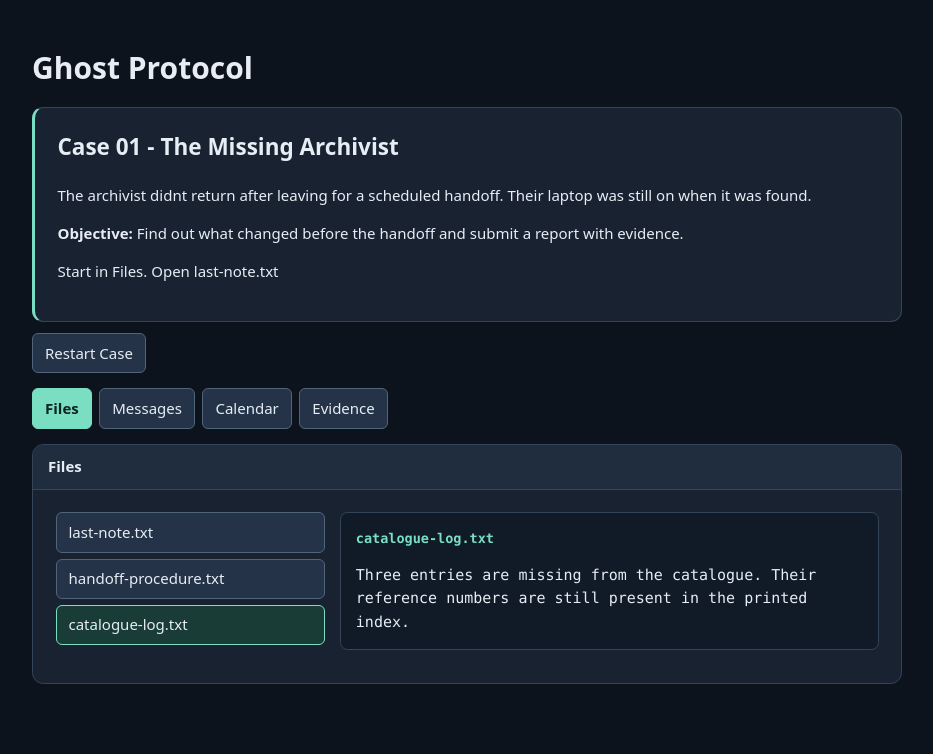
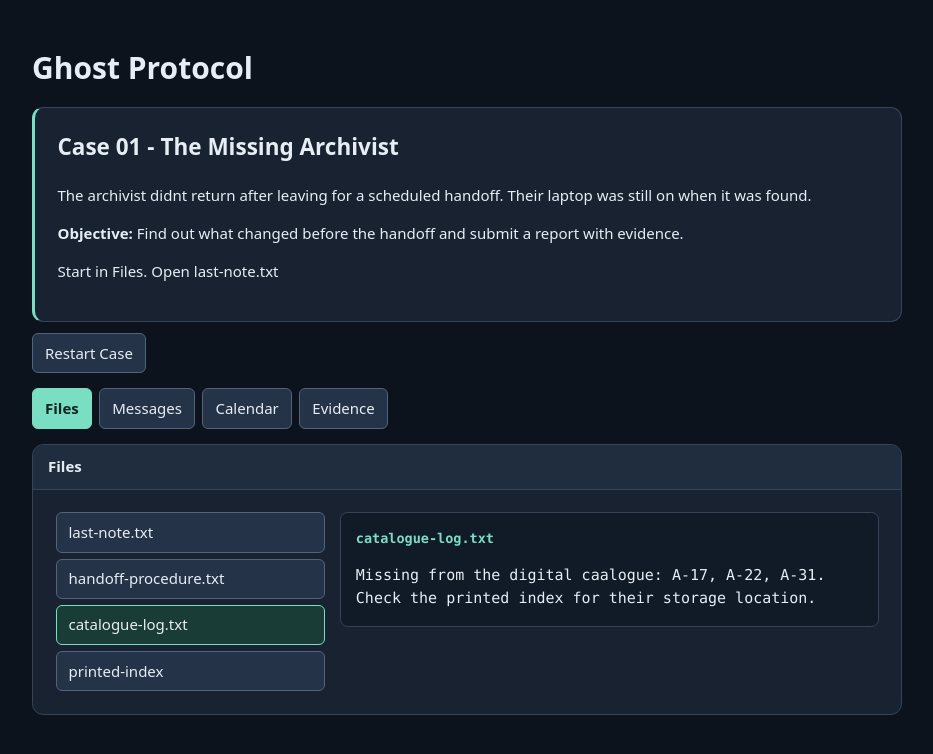
Before and after one commit to abhinavsairam78/Ghost-Protocol, a React (Vite) app: page / in a window 1280 px wide. Both pictures are taken after a click on the button "catalogue-log.txt". Shown: the top 754 px of the page, without its empty margins (173-1106 px from the left). Built offline with nearby package versions, Linux system fonts and the light colour scheme.

Commit message:
feat: implement desktop application interface and first case data structure

```diff
--- a/src/App.tsx
+++ b/src/App.tsx
@@ -24,6 +24,7 @@ export default function App() {
   const [savedEvidenceIds, setSavedEvidenceIds] = useState(
     initialProgress.savedEvidenceIds ?? [],
   );
+  const [catalogueFeedback, setCatalogueFeedback] = useState('');
   const [testedTheoryId, setTestedTheoryId] = useState(
     initialProgress.testedTheoryId ?? null,
   );
@@ -55,7 +56,7 @@ export default function App() {
     reportEnding,
   ]);
 
-  const { document: caseDocument, message, meeting, theories, recoveredDraft, endings, briefing, archiveDocuments, } = firstCase;
+  const { document: caseDocument, message, meeting, theories, recoveredDraft, endings, briefing, archiveDocuments, catalogueCheck, } = firstCase;
   const archiveFiles = [caseDocument, ...archiveDocuments];
   const selectedDocument = archiveFiles.find(
     (file) => file.id === selectedDocumentId,
@@ -70,6 +71,7 @@ export default function App() {
   }
   const revisionSaved = savedEvidenceIds.includes(meeting.revisionId);
   const draftSaved = savedEvidenceIds.includes(recoveredDraft.id);
+  const catalogueEvidenceSaved = savedEvidenceIds.includes(catalogueCheck.id);
   const testedTheory = theories.find((theory) => theory.id === testedTheoryId);
   function saveEvidence(id: string) {
     setSavedEvidenceIds((ids) => (ids.includes(id) ? ids : [...ids, id]));
@@ -84,6 +86,7 @@ export default function App() {
     setOpenedDocumentId(null);
     setSelectedDocumentId(null);
     setSavedEvidenceIds([]);
+    setCatalogueFeedback('');
     setTestedTheoryId(null);
     setIncludeRevision(false);
     setIncludeDraft(false);
@@ -154,6 +157,33 @@ export default function App() {
               <article className="open-document">
                 <h3>{selectedDocument.title}</h3>
                 <p>{selectedDocument.text}</p>
+                {selectedDocument.id === 'printed-index' && (
+                  <fieldset disabled={catalogueEvidenceSaved}>
+                    <legend>{catalogueCheck.question}</legend>
+
+                    {catalogueCheck.locations.map((location) => (
+                      <button
+                        key={location}
+                        type="button"
+                        onClick={() => {
+                          if (location !== catalogueCheck.answer) {
+                            setCatalogueFeedback('Check the three refence numbers again');
+                            return;
+                          }
+
+                          saveEvidence(catalogueCheck.id);
+                          setCatalogueFeedback('');
+                        }}
+                      >
+                        {location}
+                      </button>
+                    ))}
+
+                    <p role="status">
+                      {catalogueEvidenceSaved ? 'Evidence saved.' : catalogueFeedback}
+                    </p>
+                  </fieldset>
+                )}
               </article>
             ) : (
               <p>Select a file to read it.</p>
@@ -225,6 +255,13 @@ export default function App() {
                 <p>{recoveredDraft.text}</p>
               </article>
             )}
+            {catalogueEvidenceSaved && (
+              <article>
+                <h3>Catalogue cross-check</h3>
+                <p>{catalogueCheck.evidence}</p>
+              </article>
+            )
+            }
             <h3>Test a theory</h3>
             {!revisionSaved && <p>Save the calender revision to test a theory.</p>}
 
--- a/src/cases/firstCase.ts
+++ b/src/cases/firstCase.ts
@@ -13,7 +13,12 @@ export const firstCase = {
         {
             id: 'catalogue-log',
             title: 'catalogue-log.txt',
-            text: 'Three entries are missing from the catalogue. Their reference numbers are still present in the printed index.',
+            text: 'Missing from the digital caalogue: A-17, A-22, A-31. Check the printed index for their storage location.',
+        },
+        {
+            id: 'printed-index',
+            title: 'printed-index',
+            text: 'A-17 - East Vault. A-19 - North Vault. A-22 - East Vault. A-28 - West Vault. A-31 - East Vault.',
         },
     ],
     message: {
@@ -36,6 +41,13 @@ export const firstCase = {
         partial: 'The report confirms Mira moved the handoff. Her reason remains unknown.',
         supported: 'The report confirms Mira moved the handoff. Her recovered draft says she wanted to give the laptop owner time to copy the archive. The owners whereabouts are still unkown.',
     },
+    catalogueCheck: {
+        id: 'catalogue-cross-check',
+        question: 'Where were all three missing records stored?',
+        locations: ['North Vault', 'East Vault', 'West Vault'],
+        answer: 'East Vault',
+        evidence: 'The printed index places all three missing records in the East Vault.',
+    },
     theories: [
         {
             id: 'meeting-moved',
```
